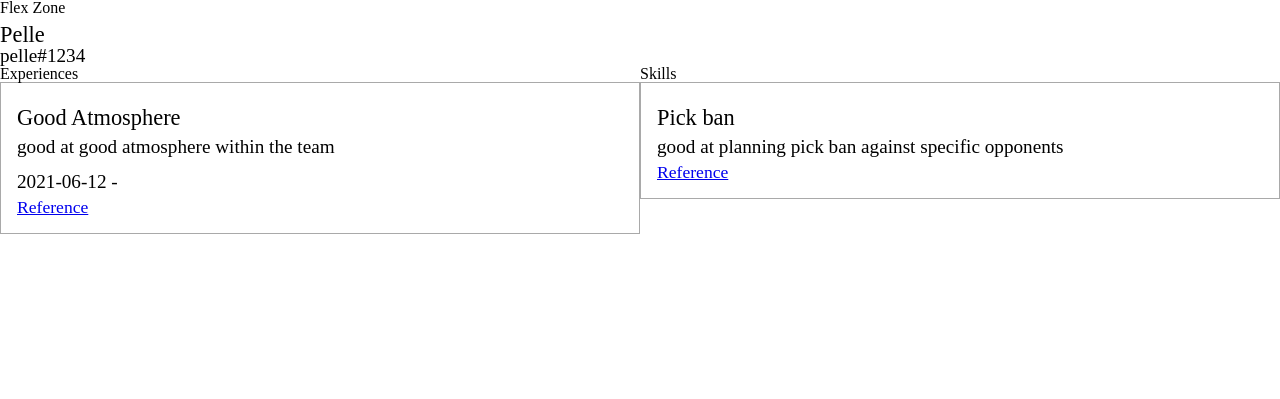
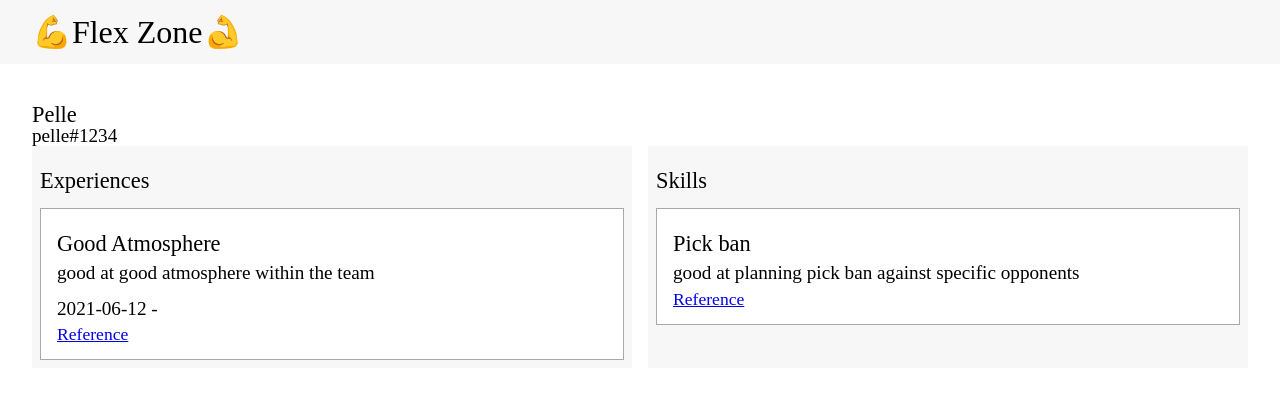
Before and after one commit to jensbern/DVGB06_flex_zone, a Flask app: page /user/1 in a window 1280 px wide. Shown: the top 399 px of the page. Run offline with Flask 2, Linux system fonts and the light colour scheme; parts of the project's set-up code (start-up, migrations or seed data) failed here and were passed over.

Commit message:
update page header

```diff
--- a/web/static/stylesheet/style.css
+++ b/web/static/stylesheet/style.css
@@ -1,7 +1,39 @@
+main {
+  padding: 32px;
+}
+
+h1 {
+  padding: 16px 32px;
+  font-size: 2em;
+  background-color: #f7f7f7;
+}
+
+h1 span {
+  display: inline-block;
+  -webkit-transform: scale(-1, 1);
+          transform: scale(-1, 1);
+}
+
+h2 {
+  font-size: 1.4em;
+  margin: 16px 0;
+}
+
+h3 {
+  font-size: 1.2em;
+}
+
 #user_page {
   display: -ms-grid;
   display: grid;
   -ms-grid-columns: 1fr 1fr;
       grid-template-columns: 1fr 1fr;
+  -webkit-column-gap: 16px;
+          column-gap: 16px;
+}
+
+#user_page section {
+  background-color: #f8f7f7;
+  padding: 8px;
 }
 /*# sourceMappingURL=style.css.map */
--- a/web/templates/base.html
+++ b/web/templates/base.html
@@ -11,7 +11,7 @@
 </head>
 <body>
     <header>
-        <h1>Flex Zone</h1>
+        <h1>💪Flex Zone<span>💪</span></h1>
     </header>
     <main>{% block content %}{% endblock %}</main>
     <footer>
```
